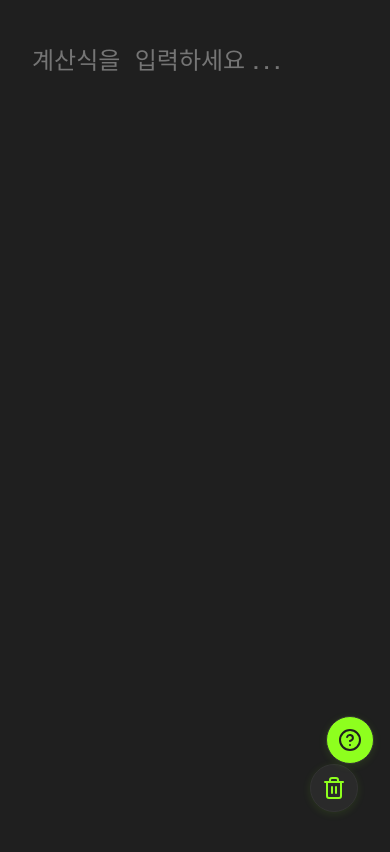
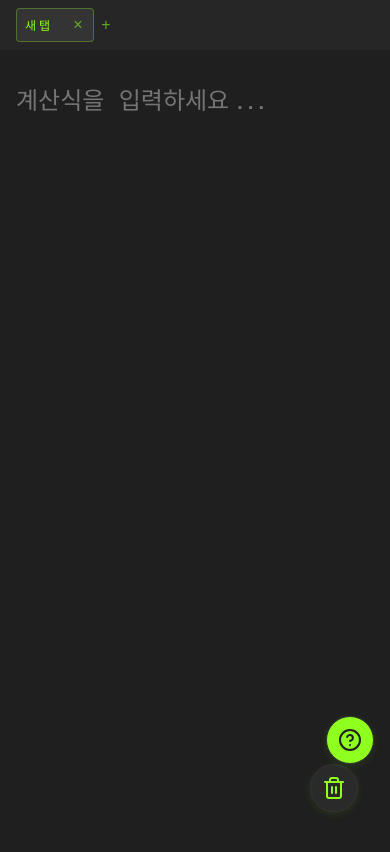
Before and after one commit to hyeyoom/umni, a Next.js app: page /run in a window 390 px wide. Shown: the top 852 px of the page. Built offline with nearby package versions, Linux system fonts and the light colour scheme.

Commit message:
feat: tabview

```diff
--- a/app/components/TabView.tsx
+++ b/app/components/TabView.tsx
@@ -1,5 +1,5 @@
-import React from 'react';
-import {Tab} from '@/app/types/tab';
+import React, { useState, useRef, useEffect } from 'react';
+import { Tab } from '../types/tab';
 
 interface TabViewProps {
     tabs: Tab[];
@@ -18,6 +18,42 @@ export function TabView({
     onTabRemove,
     onTabRename
 }: TabViewProps) {
+    const [editingTabId, setEditingTabId] = useState<string | null>(null);
+    const [editingTitle, setEditingTitle] = useState('');
+    const inputRef = useRef<HTMLInputElement>(null);
+
+    useEffect(() => {
+        if (editingTabId && inputRef.current) {
+            inputRef.current.focus();
+            inputRef.current.select();
+        }
+    }, [editingTabId]);
+
+    const handleTitleClick = (e: React.MouseEvent, tab: Tab) => {
+        e.stopPropagation();
+        setEditingTabId(tab.id);
+        setEditingTitle(tab.title);
+    };
+
+    const handleTitleChange = (e: React.ChangeEvent<HTMLInputElement>) => {
+        setEditingTitle(e.target.value);
+    };
+
+    const handleTitleSubmit = () => {
+        if (editingTabId && editingTitle.trim()) {
+            onTabRename(editingTabId, editingTitle.trim());
+        }
+        setEditingTabId(null);
+    };
+
+    const handleKeyDown = (e: React.KeyboardEvent<HTMLInputElement>) => {
+        if (e.key === 'Enter') {
+            handleTitleSubmit();
+        } else if (e.key === 'Escape') {
+            setEditingTabId(null);
+        }
+    };
+
     return (
         <div className="tab-container">
             <div className="tab-list">
@@ -27,7 +63,24 @@ export function TabView({
                         className={`tab ${tab.id === activeTabId ? 'active' : ''}`}
                         onClick={() => onTabChange(tab.id)}
                     >
-                        <span className="tab-title">{tab.title}</span>
+                        {editingTabId === tab.id ? (
+                            <input
+                                ref={inputRef}
+                                className="tab-title-input"
+                                value={editingTitle}
+                                onChange={handleTitleChange}
+                                onBlur={handleTitleSubmit}
+                                onKeyDown={handleKeyDown}
+                                onClick={(e) => e.stopPropagation()}
+                            />
+                        ) : (
+                            <span
+                                className="tab-title"
+                                onClick={(e) => handleTitleClick(e, tab)}
+                            >
+                                {tab.title}
+                            </span>
+                        )}
                         <button
                             className="tab-close"
                             onClick={(e) => {
--- a/app/globals.css
+++ b/app/globals.css
@@ -12,7 +12,6 @@ body {
 .container {
     display: flex;
     flex-direction: column;
-    padding: 2rem;
     max-width: 1200px;
     margin: 0 auto;
     min-height: 100vh;
@@ -437,10 +436,8 @@ body {
 .editor-container {
     display: flex;
     height: 100vh;
-    padding: 2rem;
     background-color: var(--background);
     max-width: 1200px;
-    margin: 0 auto;
 }
 
 .editor-wrapper {
@@ -730,68 +727,124 @@ body {
 
 .tab-container {
     width: 100%;
-    background: #2a2a2a;
-    border-bottom: 1px solid #3a3a3a;
-    margin-bottom: 1rem;
+    background: transparent;
+    margin-bottom: 0;
+    position: fixed;
+    top: 0;
+    left: 0;
+    z-index: 10;
 }
 
 .tab-list {
     display: flex;
     align-items: center;
     gap: 2px;
-    padding: 0.5rem 0.5rem 0 0.5rem;
+    padding: 0.5rem 1rem;
+    background: rgba(42, 42, 42, 0.7);
+    backdrop-filter: blur(10px);
+    max-width: 1200px;
+    margin: 0 auto;
 }
 
 .tab {
     display: flex;
     align-items: center;
     gap: 0.5rem;
-    padding: 0.5rem 1rem;
-    background: #1f1f1f;
-    border: 1px solid #3a3a3a;
-    border-bottom: none;
-    border-radius: 4px 4px 0 0;
+    padding: 0.25rem 0.75rem;
+    background: rgba(31, 31, 31, 0.8);
+    border: 1px solid rgba(58, 58, 58, 0.5);
+    border-radius: 4px;
     cursor: pointer;
     color: #bebebe;
     font-family: var(--font-geist-sans);
     transition: all 0.2s ease;
+    font-size: 0.8rem;
+    height: 1.8rem;
+    min-width: 80px;
 }
 
 .tab.active {
-    background: #3a3a3a;
+    background: rgba(58, 58, 58, 0.8);
     color: #8EFF1E;
-}
-
-.tab-title {
-    font-size: 0.9rem;
+    border-color: rgba(142, 255, 30, 0.3);
 }
 
 .tab-close {
     background: none;
     border: none;
     color: inherit;
-    font-size: 1.2rem;
+    font-size: 1rem;
     padding: 0;
     cursor: pointer;
     opacity: 0.6;
     transition: opacity 0.2s ease;
-}
-
-.tab-close:hover {
-    opacity: 1;
+    display: flex;
+    align-items: center;
+    justify-content: center;
+    width: 16px;
+    height: 16px;
+    margin-left: auto;
 }
 
 .tab-add {
     background: none;
     border: none;
     color: #8EFF1E;
-    font-size: 1.2rem;
-    padding: 0.5rem;
+    font-size: 1rem;
+    padding: 0.25rem;
     cursor: pointer;
     opacity: 0.6;
     transition: opacity 0.2s ease;
+    display: flex;
+    align-items: center;
+    justify-content: center;
+    width: 24px;
+    height: 24px;
 }
 
-.tab-add:hover {
-    opacity: 1;
+/* 컨테이너 패딩 조정 */
+.editor-container {
+    padding-top: calc(2rem + 48px) !important; /* 탭 영역 + 기존 패딩 */
 }
+
+/* 모바일 대응 */
+@media (max-width: 768px) {
+    .tab {
+        padding: 0.2rem 0.5rem;
+        font-size: 0.75rem;
+        height: 1.6rem;
+        min-width: 60px;
+    }
+
+    .tab-close {
+        width: 14px;
+        height: 14px;
+    }
+
+    .tab-add {
+        width: 20px;
+        height: 20px;
+    }
+
+    .editor-container {
+        padding-top: calc(1rem + 40px) !important;
+    }
+}
+
+.tab-title-input {
+    background: transparent;
+    border: none;
+    color: inherit;
+    font-family: inherit;
+    font-size: inherit;
+    padding: 0;
+    margin: 0;
+    width: 100%;
+    min-width: 50px;
+    max-width: 120px;
+    outline: none;
+}
+
+.tab-title-input:focus {
+    border-bottom: 1px solid #8EFF1E;
+}
--- a/app/run/page.tsx
+++ b/app/run/page.tsx
@@ -14,8 +14,12 @@ import {executeCode} from '@/app/hooks/useCodeExecution';
 import {calculateAutoCompletePosition, getCurrentWord} from '@/app/utils/editor';
 import {filterSuggestions, handleSuggestionSelect} from '@/app/utils/autoComplete';
 import {handleKeyboardEvent} from '@/app/utils/keyboardHandlers';
+import {TabView} from "@/app/components/TabView";
+import {Tab} from '@/app/types/tab';
+import {v4 as uuidv4} from 'uuid';
 
 const STORAGE_KEY = 'umni-v2-code';
+const TABS_STORAGE_KEY = 'umni-tabs';
 
 export default function UmniRunV2() {
     const [code, setCode] = useState<string>('');
@@ -29,6 +33,8 @@ export default function UmniRunV2() {
     const [autoCompletePosition, setAutoCompletePosition] = useState({top: 0, left: 0});
     const [filteredSuggestions, setFilteredSuggestions] = useState<Suggestion[]>([]);
     const [selectedIndex, setSelectedIndex] = useState(0);
+    const [tabs, setTabs] = useState<Tab[]>([]);
+    const [activeTabId, setActiveTabId] = useState<string>('');
 
     const router = useRouter();
 
@@ -148,7 +154,91 @@ export default function UmniRunV2() {
         };
     }, [autoCompleteVisible, updateAutoCompletePosition]);
 
+    // 초기 로드 시 localStorage에서 탭 데이터 가져오기
+    useEffect(() => {
+        const savedTabs = localStorage.getItem(TABS_STORAGE_KEY);
+        if (savedTabs) {
+            const parsedTabs = JSON.parse(savedTabs);
+            setTabs(parsedTabs);
+            // 활성 탭이 있으면 해당 탭의 코드를 설정
+            const activeTab = parsedTabs.find((tab: Tab) => tab.id === activeTabId);
+            if (activeTab) {
+                setCode(activeTab.code);
+            }
+        } else {
+            // 초기 탭 생성
+            const initialTab = {id: uuidv4(), title: '새 탭', code: ''};
+            setTabs([initialTab]);
+            setActiveTabId(initialTab.id);
+        }
+    }, []);
+
+    // 탭이 변경될 때마다 localStorage에 저장
+    useEffect(() => {
+        if (tabs.length > 0) {
+            localStorage.setItem(TABS_STORAGE_KEY, JSON.stringify(tabs));
+        }
+    }, [tabs]);
+
+    // 코드가 변경될 때마다 현재 활성 탭 업데이트
+    useEffect(() => {
+        if (activeTabId) {
+            setTabs(prevTabs =>
+                prevTabs.map(tab =>
+                    tab.id === activeTabId ? {...tab, code} : tab
+                )
+            );
+        }
+    }, [code, activeTabId]);
+
+    const handleTabChange = (tabId: string) => {
+        setActiveTabId(tabId);
+        const tab = tabs.find(t => t.id === tabId);
+        if (tab) {
+            setCode(tab.code);
+        }
+    };
+
+    const handleTabAdd = () => {
+        const newTab = {id: uuidv4(), title: '새 탭', code: ''};
+        setTabs(prev => [...prev, newTab]);
+        setActiveTabId(newTab.id);
+        setCode('');
+    };
+
+    const handleTabRemove = (tabId: string) => {
+        if (tabs.length === 1) {
+            // 마지막 탭은 삭제하지 않고 초기화
+            setTabs([{id: uuidv4(), title: '새 탭', code: ''}]);
+            return;
+        }
+
+        setTabs(prev => prev.filter(tab => tab.id !== tabId));
+        if (activeTabId === tabId) {
+            const remainingTabs = tabs.filter(tab => tab.id !== tabId);
+            setActiveTabId(remainingTabs[0].id);
+            setCode(remainingTabs[0].code);
+        }
+    };
+
+    const handleTabRename = (tabId: string, newTitle: string) => {
+        setTabs(prevTabs =>
+            prevTabs.map(tab =>
+                tab.id === tabId ? { ...tab, title: newTitle } : tab
+            )
+        );
+    };
+
     return (
+        <div className="container">
+            <TabView
+                tabs={tabs}
+                activeTabId={activeTabId}
+                onTabChange={handleTabChange}
+                onTabAdd={handleTabAdd}
+                onTabRemove={handleTabRemove}
+                onTabRename={handleTabRename}
+            />
             <div className="editor-container">
                 <div className="editor-wrapper">
                     <EditorArea
@@ -177,5 +267,6 @@ export default function UmniRunV2() {
                     selectedIndex={selectedIndex}
                 />
             </div>
+        </div>
     );
 }
--- a/package.json
+++ b/package.json
@@ -11,17 +11,20 @@
     "test:watch": "jest --watch"
   },
   "dependencies": {
+    "@heroicons/react": "^2.2.0",
     "next": "14.2.14",
     "react": "^18",
     "react-dom": "^18",
     "react-markdown": "^9.0.1",
-    "remark-gfm": "^4.0.0"
+    "remark-gfm": "^4.0.0",
+    "uuid": "^11.0.3"
   },
   "devDependencies": {
     "@types/jest": "^29.5.14",
     "@types/node": "^20",
     "@types/react": "^18",
     "@types/react-dom": "^18",
+    "@types/uuid": "^10.0.0",
     "eslint": "^8",
     "eslint-config-next": "14.2.14",
     "jest": "^29.7.0",
```
Also changed, not shown: app/types/tab.ts (line endings or trailing spaces), 1 other file (tests, documents, lock files or other folders). Lines whose indentation alone changed are shown as unchanged.
